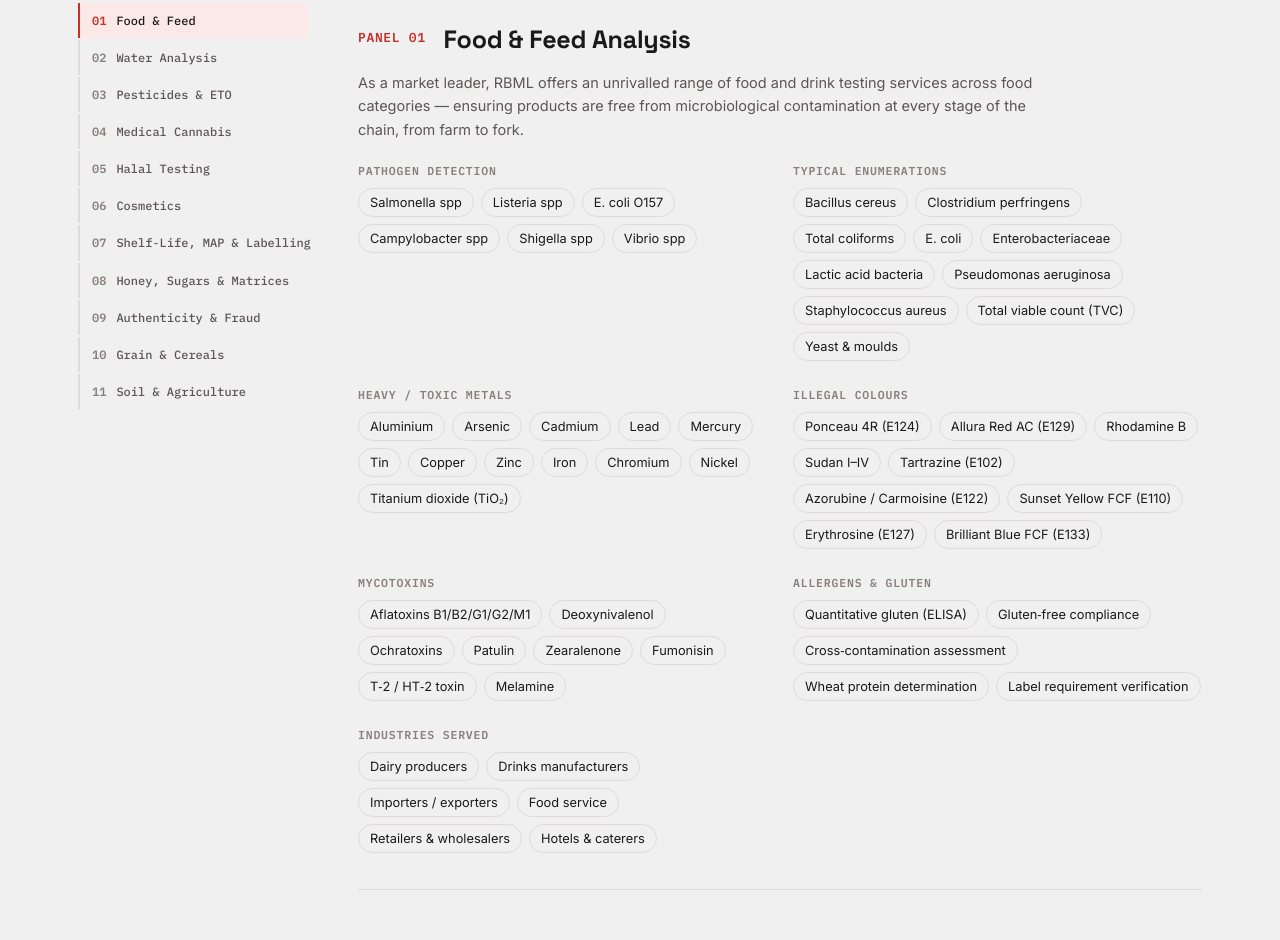
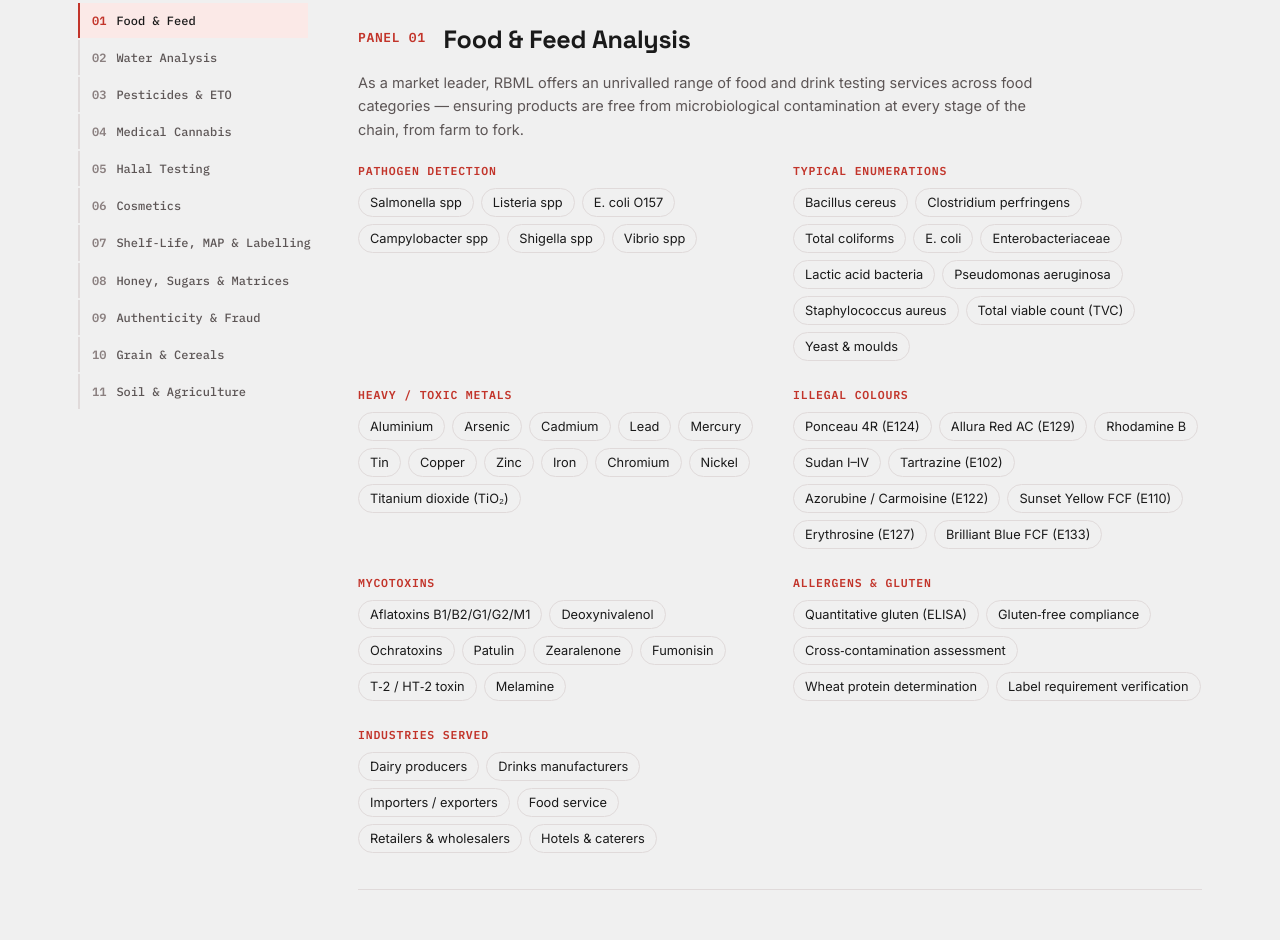
Before and after one commit to ragheedkhodor-code/rbml-micro, a plain HTML site: page index.html in a window 1280 px wide. Shown: the part 2441-3381 px from the top of the page. Drawn offline with Linux system fonts and the light colour scheme.

Commit message:
Update index.html

```diff
--- a/index.html
+++ b/index.html
@@ -189,7 +189,7 @@
 
   .groups{display:grid; grid-template-columns:repeat(2,1fr); gap:26px;}
   @media (max-width:700px){.groups{grid-template-columns:1fr;}}
-  .group h4{font-family:var(--mono); font-size:11.5px; text-transform:uppercase; letter-spacing:.07em; color:var(--gray-2); margin-bottom:10px; font-weight:600;}
+  .group h4{font-family:var(--mono); font-size:11.5px; text-transform:uppercase; letter-spacing:.07em; color:var(--red); margin-bottom:10px; font-weight:600;}
   .chips{display:flex; flex-wrap:wrap; gap:7px;}
   .chip{font-size:12.8px; border:1px solid var(--line); padding:6px 11px; border-radius:20px; color:var(--ink); background:var(--paper-2);}
 
```
